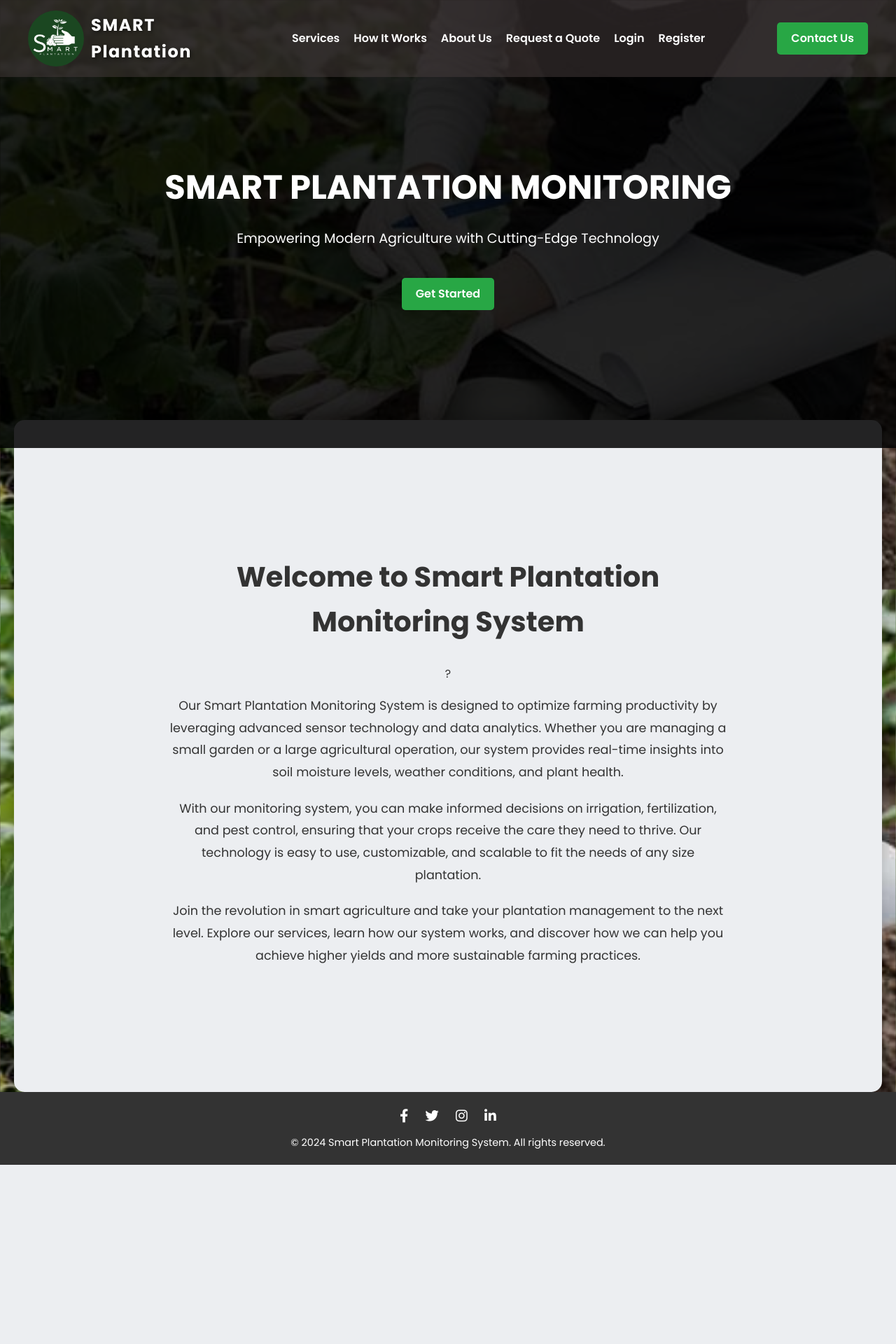
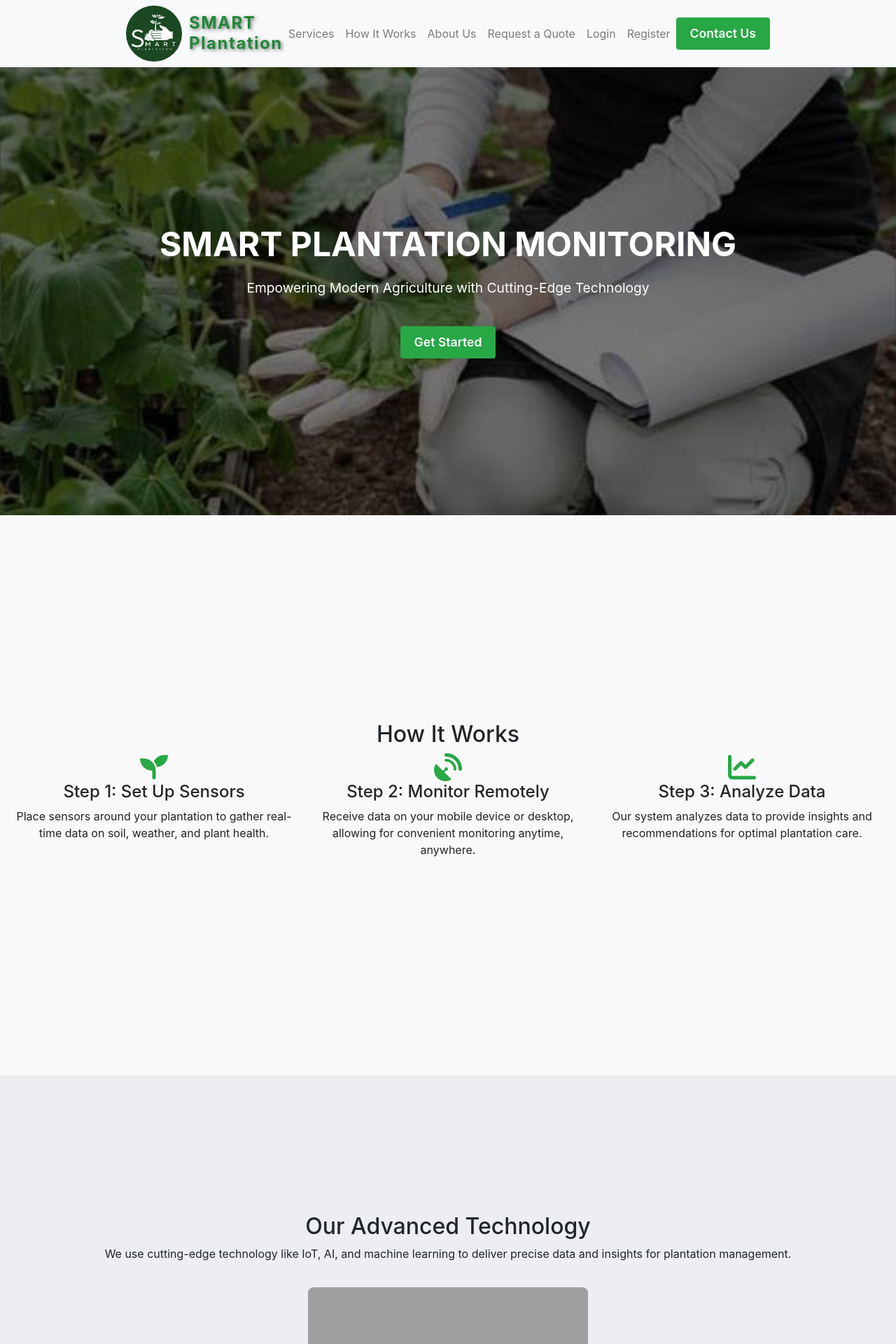
Before and after one commit to Akanksha530/Smart_plantation, a Flask app: page / in a window 1280 px wide. Shown: the top 1920 px of the page at 70% size. Before the commit the page ends 1664 px from the top, so only its background shows below. Run offline with Flask 3, Linux system fonts and the light colour scheme; parts of the project's set-up code (start-up, migrations or seed data) failed here and were passed over; some libraries are stand-ins or nearby versions; grey boxes are pictures that could not be loaded.

```diff
--- a/static/styles.css
+++ b/static/styles.css
@@ -51,25 +21,7 @@ body {
     justify-content: center;
     text-align: center;
     color: white;
-    background: rgba(0, 0, 0, 0.7); /* Dark overlay for contrast */
 }
-
-/* Content Section Styles */
-.content-section {
-    padding: 80px 20px;
-    background-color: #eceef1;
-    text-align: center;
-    max-width: 1200px;
-    margin: -40px auto 0; /* Negative top margin to overlap with hero section */
-    display: flex;
-    flex-direction: column;
-    justify-content: center; /* Center vertically */
-    align-items: center; /* Align items in the center */
-    min-height: 100vh; /* Ensure full viewport height */
-    box-shadow: 0px -10px 20px rgba(0, 0, 0, 0.2); /* Add shadow for a subtle floating effect */
-    border-radius: 15px; /* Optional: Add rounded corners for a smooth look */
-}
-
 
 .overlay {
     position: absolute;
@@ -112,9 +64,23 @@ body {
     background-color: #218838;
 }
 
+/* Content Section Styles */
+.content-section {
+    background-color: #eceef1;
+    text-align: center;
+    width: 100%; /* Set to full width */
+    margin: 0;
+    padding: 80px 20px;
+    min-height: 100vh;
+    display: flex;
+    flex-direction: column;
+    justify-content: center;
+    align-items: center;
+}
+
 /* Navbar Styles */
 .navbar {
-    background: rgba(73, 62, 62, 0.5);
+    background: rgba(98, 83, 83, 0.5);
     color: white;
     padding: 15px 0;
     position: fixed;
@@ -139,22 +104,20 @@ body {
     gap: 10px;
 }
 
-#logo{
+#logo {
     width: 80px;
     height: 80px;
     border-radius: 50%;
-  }
-  .navbar-heading {
-    font-size: 1.5rem;           /* Increased font size for better visibility */
-    font-weight: 700;          /* Bolder font weight */
-    color: #ffffff;            /* White text color */
-   /* text-transform: uppercase;  Make the text all uppercase for emphasis */
-    letter-spacing: 1.5px;     /* Add spacing between letters for a modern look */
-    text-shadow: 2px 2px 5px rgba(0, 0, 0, 0.5); /* Add a subtle shadow for depth */
-    margin: 0;                 /* Remove default margin */
-    /* padding: 8px 8px;        Add padding for more spacing around the text */
-   /* background: rgba(73, 62, 62, 0.5);     Add a background color for contrast */
-    border-radius: 5px;        /* Round the corners of the background */
+}
+
+.navbar-heading {
+    font-size: 1.5rem;
+    font-weight: 700;
+    color: #218838;
+    letter-spacing: 1.5px;
+    text-shadow: 2px 2px 5px rgba(0, 0, 0, 0.5);
+    margin: 0;
+    border-radius: 5px;
 }
 
 .nav-menu {
@@ -175,9 +138,11 @@ body {
     color: #28a745;
 }
 
+/* Content Container */
 .content-container {
-    max-width: 800px;
-    margin: 0 auto;
+    width: 100%; /* Full width */
+    padding: 20px; /* Padding for readability */
+    text-align: center; /* Center-align text */
 }
 
 .content-container h2 {
@@ -191,7 +156,90 @@ body {
     line-height: 1.8;
     margin-bottom: 20px;
 }
+/* How It Works Section */
+.how-it-works-section {
+    background-color: #f9f9f9;
+    padding: 50px 20px;
+    text-align: center;
+}
 
+.steps-container {
+    display: flex;
+    gap: 20px;
+    justify-content: center;
+}
+
+.step {
+    flex: 1;
+    text-align: center;
+}
+
+.step i {
+    font-size: 2.5rem;
+    color: #28a745;
+}
+
+.step h3 {
+    font-size: 1.5rem;
+}
+
+/* Technology Section */
+.technology-section {
+    padding: 50px 20px;
+    text-align: center;
+    background-color: #eceef1;
+}
+
+.technology-image {
+    max-width: 100%;
+    margin-top: 20px;
+    border-radius: 8px;
+}
+
+/* Success Stories Section */
+.success-stories-section {
+    background-color: #fff;
+    padding: 50px 20px;
+}
+
+.stories-container {
+    display: flex;
+    gap: 20px;
+    justify-content: center;
+}
+
+.story {
+    flex: 1;
+    padding: 20px;
+    background-color: #f9f9f9;
+    border-radius: 8px;
+}
+
+/* Get Started Section */
+.get-started-section {
+    background-color: #333;
+    color: white;
+    padding: 50px 20px;
+    text-align: center;
+}
+
+.get-started-section h2 {
+    font-size: 2.5rem;
+    margin-bottom: 20px;
+}
+
+.get-started-section p {
+    font-size: 1.2rem;
+}
+
+.cta-button {
+    padding: 10px 20px;
+    background-color: #28a745;
+    color: white;
+    border-radius: 4px;
+    text-decoration: none;
+    font-size: 1.1rem;
+}
 /* Footer Styles */
 footer {
     background: #333;
--- a/templates/index.html
+++ b/templates/index.html
@@ -4,18 +4,38 @@
     <meta charset="UTF-8">
     <meta name="viewport" content="width=device-width, initial-scale=1.0">
     <title>Smart Plantation Monitoring System</title>
-
     <link rel="stylesheet" href="{{ url_for('static', filename='styles.css') }}">
-
     <link rel="stylesheet" href="https://cdnjs.cloudflare.com/ajax/libs/font-awesome/6.0.0-beta3/css/all.min.css">
-
     <link href="https://fonts.googleapis.com/css2?family=Poppins:wght@300;400;600;700&display=swap" rel="stylesheet">
+    <link rel="stylesheet" href="https://stackpath.bootstrapcdn.com/bootstrap/4.3.1/css/bootstrap.min.css">
 </head>
 <body class="background-image">
 
+<!-- Navigation Bar -->
+<nav class="navbar navbar-expand-lg navbar-light bg-light">
+    <div class="navbar-container">
+        <div class="logo-heading">
+            <img src="{{ url_for('static', filename='S.png') }}" alt="Smart Plantation Logo" id="logo">
+            <h1 class="navbar-heading">SMART<br>Plantation</h1>
+        </div>
+        <ul class="navbar-nav ml-auto">
+            <li class="nav-item"><a href="{{ url_for('services') }}" class="nav-link">Services</a></li>
+            <li class="nav-item"><a href="#how-it-works" class="nav-link">How It Works</a></li>
+            <li class="nav-item"><a href="{{ url_for('about') }}" class="nav-link">About Us</a></li>
+            <li class="nav-item"><a href="{{ url_for('req') }}" class="nav-link">Request a Quote</a></li>
+            {% if session.get('user') %}
+                <li class="nav-item"><a href="{{ url_for('logout') }}" class="nav-link">Logout</a></li>
+            {% else %}
+                <li class="nav-item"><a href="{{ url_for('login') }}" class="nav-link">Login</a></li>
+                <li class="nav-item"><a href="{{ url_for('register') }}" class="nav-link">Register</a></li>
+            {% endif %}
+        </ul>
+        <a href="{{ url_for('contact_us') }}" class="cta-button">Contact Us</a>
+    </div>
+</nav>
+
 <!-- Hero Section -->
 <header class="hero-section">
-        <!-- Overlay for Transparency -->
     <div class="overlay"></div>
     <div class="hero-content">
         <h1>SMART PLANTATION MONITORING</h1>
@@ -24,47 +44,57 @@
     </div>
 </header>
 
-    <!-- Navigation Bar -->
-    <nav class="navbar">
-        <div class="navbar-container">
-            <div class="logo-heading">
-                <img src="{{ url_for('static', filename='S.png') }}" alt="Smart Plantation Logo" id="logo">
-                <h1 class="navbar-heading">SMART<br>Plantation</h1>
+<!-- How It Works Section -->
+<section id="how-it-works" class="how-it-works-section content-section">
+    <h2>How It Works</h2>
+    <div class="steps-container">
+        <div class="step">
+            <i class="fas fa-seedling"></i>
+            <h3>Step 1: Set Up Sensors</h3>
+            <p>Place sensors around your plantation to gather real-time data on soil, weather, and plant health.</p>
         </div>
-            <ul class="nav-menu">
-                <li><a href="{{ url_for('services') }}">Services</a></li>
-                <li><a href="#">How It Works</a></li>
-                <li><a href="{{ url_for('about') }}">About Us</a></li>
-                <li><a href="{{ url_for('req') }}">Request a Quote</a></li>
-                {% if session.get('user') %}
-                    <li><a href="{{ url_for('logout') }}">Logout</a></li>
-                {% else %}
-                    <li><a href="{{ url_for('login') }}">Login</a></li>
-                    <li><a href="{{ url_for('register') }}">Register</a></li>
-                {% endif %}
-            </ul>
-            <a href="{{ url_for('contact_us') }}" class="cta-button">Contact Us</a>
+        <div class="step">
+            <i class="fas fa-satellite-dish"></i>
+            <h3>Step 2: Monitor Remotely</h3>
+            <p>Receive data on your mobile device or desktop, allowing for convenient monitoring anytime, anywhere.</p>
         </div>
-    </nav>
+        <div class="step">
+            <i class="fas fa-chart-line"></i>
+            <h3>Step 3: Analyze Data</h3>
+            <p>Our system analyzes data to provide insights and recommendations for optimal plantation care.</p>
+        </div>
+    </div>
+</section>
 
-    <!-- Content Section -->
-    <section class="content-section">
-        <div class="content-container">
-            <h2>Welcome to Smart Plantation Monitoring System</h2>?
-            <p>
-                Our Smart Plantation Monitoring System is designed to optimize farming productivity by leveraging advanced sensor technology and data analytics.
-                Whether you are managing a small garden or a large agricultural operation, our system provides real-time insights into soil moisture levels,
-                weather conditions, and plant health.
-            </p>
-            <p>
-                With our monitoring system, you can make informed decisions on irrigation, fertilization, and pest control, ensuring that your crops
-                receive the care they need to thrive. Our technology is easy to use, customizable, and scalable to fit the needs of any size plantation.
-            </p>
-            <p>
-                Join the revolution in smart agriculture and take your plantation management to the next level. Explore our services, learn how our system works,
-                and discover how we can help you achieve higher yields and more sustainable farming practices.
-            </p>
+<!-- Our Technology Section -->
+<section class="technology-section content-section">
+    <h2>Our Advanced Technology</h2>
+    <p>We use cutting-edge technology like IoT, AI, and machine learning to deliver precise data and insights for plantation management.</p>
+    <img src="{{ url_for('static', filename='tech_image.jpg') }}" alt="Technology Image" class="technology-image">
+</section>
+
+<!-- Success Stories Section -->
+<section class="success-stories-section content-section">
+    <h2>Success Stories</h2>
+    <div class="stories-container">
+        <div class="story">
+            <h3>Organic Farm Transformation</h3>
+            <p>“Our organic farm saw a 30% increase in yield after implementing the Smart Plantation System. The data insights are invaluable!”</p>
+            <span>- Alex M., Farm Owner</span>
         </div>
+        <div class="story">
+            <h3>Sustainable Agriculture</h3>
+            <p>“Smart Plantation has helped us reduce water usage by 20%, making our farming practices more sustainable.”</p>
+            <span>- Lisa K., Agronomist</span>
+        </div>
+    </div>
+</section>
+
+<!-- Get Started Section -->
+<section class="get-started-section">
+    <h2>Ready to Enhance Your Plantation?</h2>
+    <p>Join the community of smart farmers today. Start monitoring, optimizing, and increasing your yield now.</p>
+    <a href="{{ url_for('register') }}" class="cta-button">Sign Up Now</a>
 </section>
 
 <!-- Footer Section -->
@@ -80,7 +110,10 @@
     </div>
 </footer>
 
-    <!-- Link to External JavaScript -->
+<!-- Bootstrap and JavaScript -->
+<script src="https://code.jquery.com/jquery-3.6.0.min.js"></script>
+<script src="https://cdn.jsdelivr.net/npm/popper.js@1.16.1/dist/umd/popper.min.js"></script>
+<script src="https://stackpath.bootstrapcdn.com/bootstrap/4.3.1/js/bootstrap.min.js"></script>
 <script src="{{ url_for('static', filename='scripts.js') }}"></script>
 </body>
 </html>
```
Also changed, not shown: other parts of static/styles.css (+2 -33 lines), static/login.css (+144 -38 lines), templates/login.html (+12 -6 lines). Lines whose indentation alone changed are shown as unchanged.
